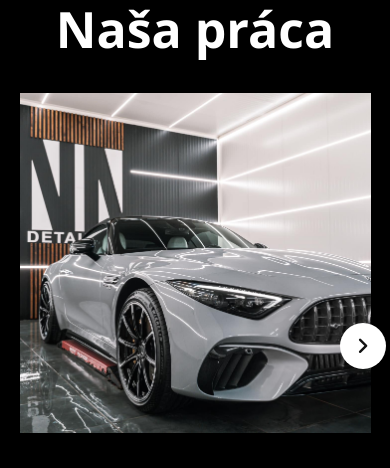
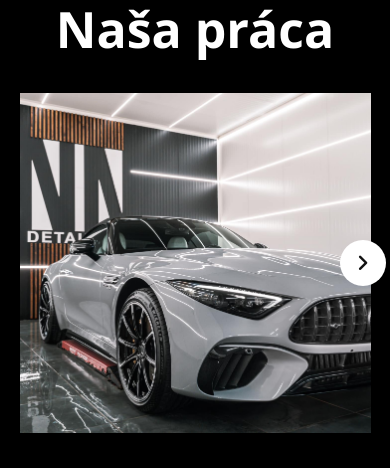
Before and after one commit to Sebastian9oNine/nndetailing, a PHP site: page /index.html in a window 390 px wide. Shown: the part 4953-5421 px from the top of the page. Run offline with PHP 8.4, Linux system fonts and the light colour scheme; some libraries are stand-ins or nearby versions; grey boxes are pictures that could not be loaded.

Commit message:
Update media.css

```diff
--- a/media.css
+++ b/media.css
@@ -73,10 +73,6 @@
     }
 
     /* Image slider */
-    .carousel {
-        width: 90vw;
-        height: 60vh;
-    }
 
     .carousel img {
         width: 100%;
```
